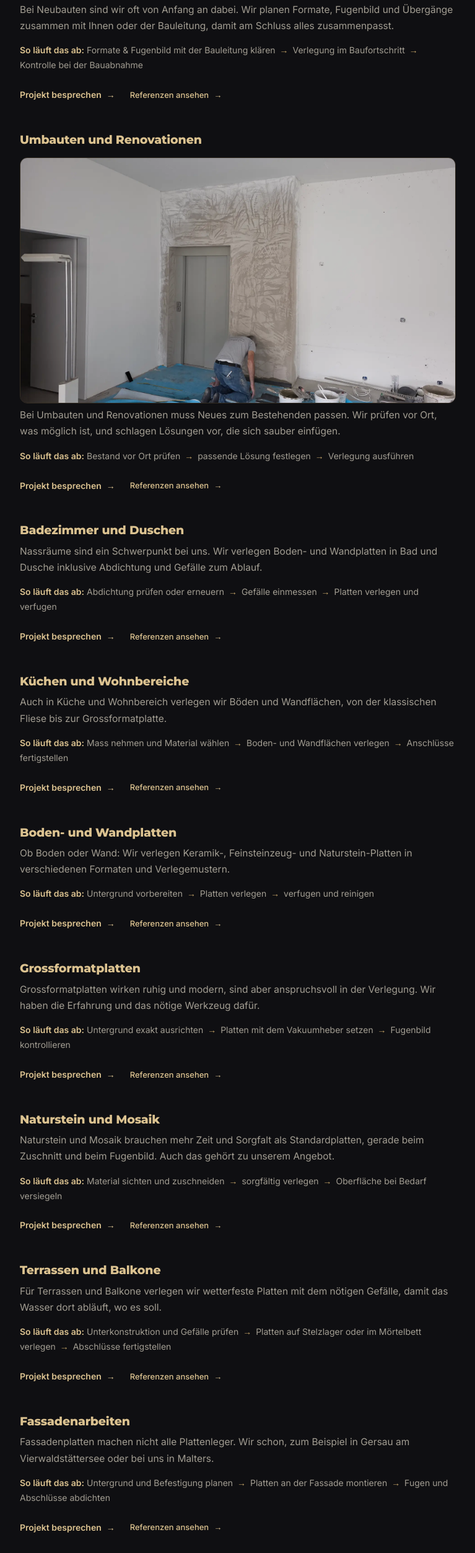
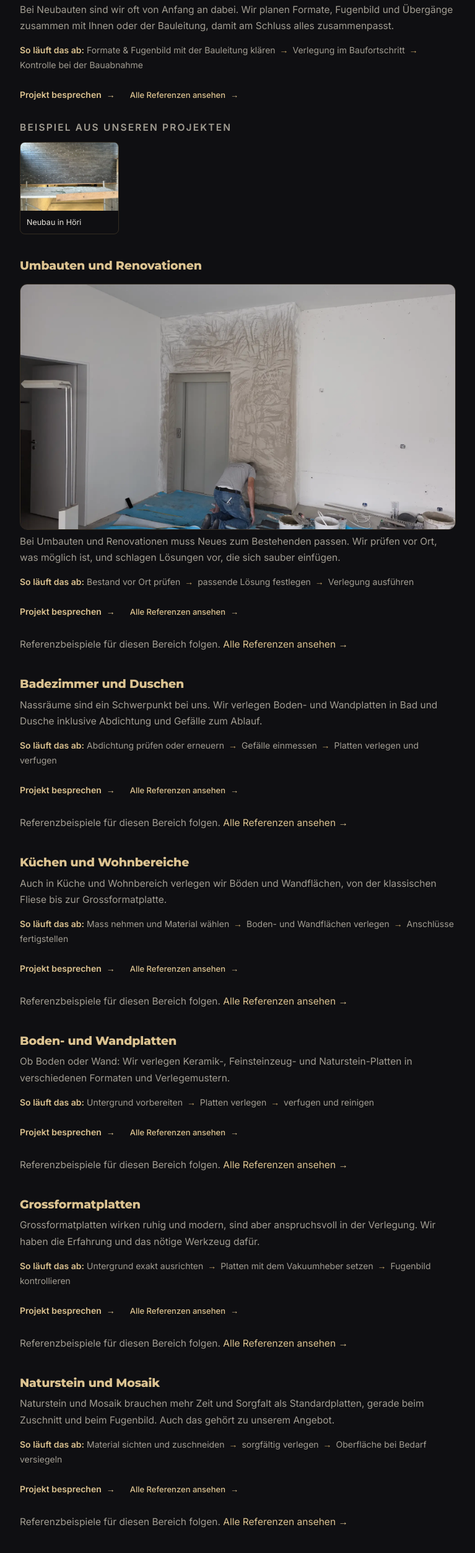
Before and after one commit to lupstudios/sb-plattenleger-preview, a plain HTML site: page leistungen.html in a window 1280 px wide. Shown: the part 843-3349 px from the top of the page at 62% size, without its empty margins (256-1023 px from the left). Drawn offline with Linux system fonts and the light colour scheme.

Commit message:
v2.11: Karten verlinken direkt zur Leistung + Referenz-Beispiele
Co-Authored-By: Claude Fable 5 <noreply@anthropic.com>

```diff
--- a/leistungen.html
+++ b/leistungen.html
@@ -28,62 +28,73 @@
   <h1>Unsere Leistungen als Plattenleger in der <em>Region Luzern</em></h1>
   <p class="intro">Wir übernehmen Plattenarbeiten für Neubauten, Umbauten und Renovationen: im Bad, in der Küche, am Boden und an der Fassade. Hier finden Sie die Übersicht.</p>
 
-  <h2>Neubauten</h2>
+  <h2 id="neubauten">Neubauten</h2>
   <div class="legal-img"><img src="assets/img/svc_neubau.webp" alt="Neubau mit Grossformat-Platten" width="800" height="600" loading="lazy"></div>
   <p>Bei Neubauten sind wir oft von Anfang an dabei. Wir planen Formate, Fugenbild und Übergänge zusammen mit Ihnen oder der Bauleitung, damit am Schluss alles zusammenpasst.</p>
   <p class="svc-steps"><b>So läuft das ab:</b> Formate &amp; Fugenbild mit der Bauleitung klären <span class="arrow" aria-hidden="true">→</span> Verlegung im Baufortschritt <span class="arrow" aria-hidden="true">→</span> Kontrolle bei der Bauabnahme</p>
-  <p class="svc-cta"><a href="index.html#offerte" class="tlink">Projekt besprechen <span class="arrow" aria-hidden="true">→</span></a><a href="referenzen.html" class="tlink tlink-sub">Referenzen ansehen <span class="arrow" aria-hidden="true">→</span></a></p>
+  <p class="svc-cta"><a href="index.html#offerte" class="tlink">Projekt besprechen <span class="arrow" aria-hidden="true">→</span></a><a href="referenzen.html" class="tlink tlink-sub">Alle Referenzen ansehen <span class="arrow" aria-hidden="true">→</span></a></p>
+  <div class="svc-examples" data-cat="neubauten"></div>
 
-  <h2>Umbauten und Renovationen</h2>
+  <h2 id="umbauten-renovationen">Umbauten und Renovationen</h2>
   <div class="legal-img"><img src="assets/img/svc_renovation.webp" alt="Renovation eines Wohnraums" width="800" height="600" loading="lazy"></div>
   <p>Bei Umbauten und Renovationen muss Neues zum Bestehenden passen. Wir prüfen vor Ort, was möglich ist, und schlagen Lösungen vor, die sich sauber einfügen.</p>
   <p class="svc-steps"><b>So läuft das ab:</b> Bestand vor Ort prüfen <span class="arrow" aria-hidden="true">→</span> passende Lösung festlegen <span class="arrow" aria-hidden="true">→</span> Verlegung ausführen</p>
-  <p class="svc-cta"><a href="index.html#offerte" class="tlink">Projekt besprechen <span class="arrow" aria-hidden="true">→</span></a><a href="referenzen.html" class="tlink tlink-sub">Referenzen ansehen <span class="arrow" aria-hidden="true">→</span></a></p>
+  <p class="svc-cta"><a href="index.html#offerte" class="tlink">Projekt besprechen <span class="arrow" aria-hidden="true">→</span></a><a href="referenzen.html" class="tlink tlink-sub">Alle Referenzen ansehen <span class="arrow" aria-hidden="true">→</span></a></p>
+  <div class="svc-examples" data-cat="umbauten-renovationen"></div>
 
-  <h2>Badezimmer und Duschen</h2>
+  <h2 id="bad-duschen">Badezimmer und Duschen</h2>
   <p>Nassräume sind ein Schwerpunkt bei uns. Wir verlegen Boden- und Wandplatten in Bad und Dusche inklusive Abdichtung und Gefälle zum Ablauf.</p>
   <p class="svc-steps"><b>So läuft das ab:</b> Abdichtung prüfen oder erneuern <span class="arrow" aria-hidden="true">→</span> Gefälle einmessen <span class="arrow" aria-hidden="true">→</span> Platten verlegen und verfugen</p>
-  <p class="svc-cta"><a href="index.html#offerte" class="tlink">Projekt besprechen <span class="arrow" aria-hidden="true">→</span></a><a href="referenzen.html" class="tlink tlink-sub">Referenzen ansehen <span class="arrow" aria-hidden="true">→</span></a></p>
+  <p class="svc-cta"><a href="index.html#offerte" class="tlink">Projekt besprechen <span class="arrow" aria-hidden="true">→</span></a><a href="referenzen.html" class="tlink tlink-sub">Alle Referenzen ansehen <span class="arrow" aria-hidden="true">→</span></a></p>
+  <div class="svc-examples" data-cat="bad-duschen"></div>
 
-  <h2>Küchen und Wohnbereiche</h2>
+  <h2 id="kueche-wohnbereiche">Küchen und Wohnbereiche</h2>
   <p>Auch in Küche und Wohnbereich verlegen wir Böden und Wandflächen, von der klassischen Fliese bis zur Grossformatplatte.</p>
   <p class="svc-steps"><b>So läuft das ab:</b> Mass nehmen und Material wählen <span class="arrow" aria-hidden="true">→</span> Boden- und Wandflächen verlegen <span class="arrow" aria-hidden="true">→</span> Anschlüsse fertigstellen</p>
-  <p class="svc-cta"><a href="index.html#offerte" class="tlink">Projekt besprechen <span class="arrow" aria-hidden="true">→</span></a><a href="referenzen.html" class="tlink tlink-sub">Referenzen ansehen <span class="arrow" aria-hidden="true">→</span></a></p>
+  <p class="svc-cta"><a href="index.html#offerte" class="tlink">Projekt besprechen <span class="arrow" aria-hidden="true">→</span></a><a href="referenzen.html" class="tlink tlink-sub">Alle Referenzen ansehen <span class="arrow" aria-hidden="true">→</span></a></p>
+  <div class="svc-examples" data-cat="kueche-wohnbereiche"></div>
 
-  <h2>Boden- und Wandplatten</h2>
+  <h2 id="boden-wandplatten">Boden- und Wandplatten</h2>
   <p>Ob Boden oder Wand: Wir verlegen Keramik-, Feinsteinzeug- und Naturstein-Platten in verschiedenen Formaten und Verlegemustern.</p>
   <p class="svc-steps"><b>So läuft das ab:</b> Untergrund vorbereiten <span class="arrow" aria-hidden="true">→</span> Platten verlegen <span class="arrow" aria-hidden="true">→</span> verfugen und reinigen</p>
-  <p class="svc-cta"><a href="index.html#offerte" class="tlink">Projekt besprechen <span class="arrow" aria-hidden="true">→</span></a><a href="referenzen.html" class="tlink tlink-sub">Referenzen ansehen <span class="arrow" aria-hidden="true">→</span></a></p>
+  <p class="svc-cta"><a href="index.html#offerte" class="tlink">Projekt besprechen <span class="arrow" aria-hidden="true">→</span></a><a href="referenzen.html" class="tlink tlink-sub">Alle Referenzen ansehen <span class="arrow" aria-hidden="true">→</span></a></p>
+  <div class="svc-examples" data-cat="boden-wandplatten"></div>
 
-  <h2>Grossformatplatten</h2>
+  <h2 id="grossformatplatten">Grossformatplatten</h2>
   <p>Grossformatplatten wirken ruhig und modern, sind aber anspruchsvoll in der Verlegung. Wir haben die Erfahrung und das nötige Werkzeug dafür.</p>
   <p class="svc-steps"><b>So läuft das ab:</b> Untergrund exakt ausrichten <span class="arrow" aria-hidden="true">→</span> Platten mit dem Vakuumheber setzen <span class="arrow" aria-hidden="true">→</span> Fugenbild kontrollieren</p>
-  <p class="svc-cta"><a href="index.html#offerte" class="tlink">Projekt besprechen <span class="arrow" aria-hidden="true">→</span></a><a href="referenzen.html" class="tlink tlink-sub">Referenzen ansehen <span class="arrow" aria-hidden="true">→</span></a></p>
+  <p class="svc-cta"><a href="index.html#offerte" class="tlink">Projekt besprechen <span class="arrow" aria-hidden="true">→</span></a><a href="referenzen.html" class="tlink tlink-sub">Alle Referenzen ansehen <span class="arrow" aria-hidden="true">→</span></a></p>
+  <div class="svc-examples" data-cat="grossformatplatten"></div>
 
-  <h2>Naturstein und Mosaik</h2>
+  <h2 id="naturstein-mosaik">Naturstein und Mosaik</h2>
   <p>Naturstein und Mosaik brauchen mehr Zeit und Sorgfalt als Standardplatten, gerade beim Zuschnitt und beim Fugenbild. Auch das gehört zu unserem Angebot.</p>
   <p class="svc-steps"><b>So läuft das ab:</b> Material sichten und zuschneiden <span class="arrow" aria-hidden="true">→</span> sorgfältig verlegen <span class="arrow" aria-hidden="true">→</span> Oberfläche bei Bedarf versiegeln</p>
-  <p class="svc-cta"><a href="index.html#offerte" class="tlink">Projekt besprechen <span class="arrow" aria-hidden="true">→</span></a><a href="referenzen.html" class="tlink tlink-sub">Referenzen ansehen <span class="arrow" aria-hidden="true">→</span></a></p>
+  <p class="svc-cta"><a href="index.html#offerte" class="tlink">Projekt besprechen <span class="arrow" aria-hidden="true">→</span></a><a href="referenzen.html" class="tlink tlink-sub">Alle Referenzen ansehen <span class="arrow" aria-hidden="true">→</span></a></p>
+  <div class="svc-examples" data-cat="naturstein-mosaik"></div>
 
-  <h2>Terrassen und Balkone</h2>
+  <h2 id="terrassen-balkone">Terrassen und Balkone</h2>
   <p>Für Terrassen und Balkone verlegen wir wetterfeste Platten mit dem nötigen Gefälle, damit das Wasser dort abläuft, wo es soll.</p>
   <p class="svc-steps"><b>So läuft das ab:</b> Unterkonstruktion und Gefälle prüfen <span class="arrow" aria-hidden="true">→</span> Platten auf Stelzlager oder im Mörtelbett verlegen <span class="arrow" aria-hidden="true">→</span> Abschlüsse fertigstellen</p>
-  <p class="svc-cta"><a href="index.html#offerte" class="tlink">Projekt besprechen <span class="arrow" aria-hidden="true">→</span></a><a href="referenzen.html" class="tlink tlink-sub">Referenzen ansehen <span class="arrow" aria-hidden="true">→</span></a></p>
+  <p class="svc-cta"><a href="index.html#offerte" class="tlink">Projekt besprechen <span class="arrow" aria-hidden="true">→</span></a><a href="referenzen.html" class="tlink tlink-sub">Alle Referenzen ansehen <span class="arrow" aria-hidden="true">→</span></a></p>
+  <div class="svc-examples" data-cat="terrassen-balkone"></div>
 
-  <h2>Fassadenarbeiten</h2>
+  <h2 id="fassadenarbeiten">Fassadenarbeiten</h2>
   <p>Fassadenplatten machen nicht alle Plattenleger. Wir schon, zum Beispiel in Gersau am Vierwaldstättersee oder bei uns in Malters.</p>
   <p class="svc-steps"><b>So läuft das ab:</b> Untergrund und Befestigung planen <span class="arrow" aria-hidden="true">→</span> Platten an der Fassade montieren <span class="arrow" aria-hidden="true">→</span> Fugen und Abschlüsse abdichten</p>
-  <p class="svc-cta"><a href="index.html#offerte" class="tlink">Projekt besprechen <span class="arrow" aria-hidden="true">→</span></a><a href="referenzen.html" class="tlink tlink-sub">Referenzen ansehen <span class="arrow" aria-hidden="true">→</span></a></p>
+  <p class="svc-cta"><a href="index.html#offerte" class="tlink">Projekt besprechen <span class="arrow" aria-hidden="true">→</span></a><a href="referenzen.html" class="tlink tlink-sub">Alle Referenzen ansehen <span class="arrow" aria-hidden="true">→</span></a></p>
+  <div class="svc-examples" data-cat="fassadenarbeiten"></div>
 
-  <h2>Reparatur- und Ausbesserungsarbeiten</h2>
+  <h2 id="reparatur-ausbesserung">Reparatur- und Ausbesserungsarbeiten</h2>
   <p>Nicht jede beschädigte oder lose Platte braucht eine ganze Neuverlegung. Oft reicht eine gezielte Reparatur, das schauen wir uns gerne vor Ort an.</p>
   <p class="svc-steps"><b>So läuft das ab:</b> Schaden vor Ort begutachten <span class="arrow" aria-hidden="true">→</span> passendes Material beschaffen <span class="arrow" aria-hidden="true">→</span> Platte austauschen und verfugen</p>
-  <p class="svc-cta"><a href="index.html#offerte" class="tlink">Projekt besprechen <span class="arrow" aria-hidden="true">→</span></a><a href="referenzen.html" class="tlink tlink-sub">Referenzen ansehen <span class="arrow" aria-hidden="true">→</span></a></p>
+  <p class="svc-cta"><a href="index.html#offerte" class="tlink">Projekt besprechen <span class="arrow" aria-hidden="true">→</span></a><a href="referenzen.html" class="tlink tlink-sub">Alle Referenzen ansehen <span class="arrow" aria-hidden="true">→</span></a></p>
+  <div class="svc-examples" data-cat="reparatur-ausbesserung"></div>
 
-  <h2>Trockeneisreinigung</h2>
+  <h2 id="trockeneisreinigung">Trockeneisreinigung</h2>
   <p>Als Zusatzleistung bieten wir Trockeneisreinigung an: eine schonende Reinigung von Platten und Fassaden ohne Wasser und ohne Chemie.</p>
   <p class="svc-steps"><b>So läuft das ab:</b> Fläche prüfen <span class="arrow" aria-hidden="true">→</span> mit Trockeneis reinigen <span class="arrow" aria-hidden="true">→</span> Ergebnis kontrollieren</p>
-  <p class="svc-cta"><a href="index.html#offerte" class="tlink">Projekt besprechen <span class="arrow" aria-hidden="true">→</span></a><a href="referenzen.html" class="tlink tlink-sub">Referenzen ansehen <span class="arrow" aria-hidden="true">→</span></a></p>
+  <p class="svc-cta"><a href="index.html#offerte" class="tlink">Projekt besprechen <span class="arrow" aria-hidden="true">→</span></a><a href="referenzen.html" class="tlink tlink-sub">Alle Referenzen ansehen <span class="arrow" aria-hidden="true">→</span></a></p>
+  <div class="svc-examples" data-cat="trockeneisreinigung"></div>
 
   <div class="cta-row">
     <a href="index.html#offerte" class="btn btn-gold">Offerte anfordern <span class="arrow" aria-hidden="true">→</span></a>
@@ -93,5 +104,33 @@
 
 <footer class="legal-foot">© 2026 S.B. Plattenleger GmbH · Malters · <a href="kontakt.html" style="color:inherit">Kontakt</a> · <a href="impressum.html" style="color:inherit">Impressum</a></footer>
 
+<script>
+(() => {
+  // Zeigt zu jeder Leistung passende Referenz-Beispiele, sofern Projekte mit passendem Tag vorhanden sind
+  const TAG_MAP = { 'Neubau': 'neubauten', 'Renovation': 'umbauten-renovationen', 'Bad': 'bad-duschen', 'Fassade': 'fassadenarbeiten' };
+  const esc = (s) => String(s).replace(/[&<>"']/g, c => ({ '&': '&amp;', '<': '&lt;', '>': '&gt;', '"': '&quot;', "'": '&#39;' }[c]));
+  fetch('projects.json', { cache: 'no-store' })
+    .then(r => { if (!r.ok) throw new Error('load failed'); return r.json(); })
+    .then(data => {
+      const projekte = Array.isArray(data.projekte) ? data.projekte : [];
+      const byCat = {};
+      projekte.forEach(p => { const cat = TAG_MAP[p.tag]; if (cat) (byCat[cat] = byCat[cat] || []).push(p); });
+      document.querySelectorAll('.svc-examples').forEach(box => {
+        const items = byCat[box.dataset.cat];
+        if (items && items.length) {
+          box.innerHTML = '<p class="ex-label">Beispiel aus unseren Projekten</p><div class="ex-row">'
+            + items.slice(0, 2).map(p => (
+              '<a class="ex-tile" href="referenzen.html">'
+              + '<img src="' + esc(p.bild) + '" alt="' + esc(p.alt || p.titel) + '" loading="lazy">'
+              + '<span>' + esc(p.titel) + '</span></a>'
+            )).join('') + '</div>';
+        } else {
+          box.innerHTML = '<p class="ex-empty">Referenzbeispiele für diesen Bereich folgen. <a href="referenzen.html">Alle Referenzen ansehen →</a></p>';
+        }
+      });
+    })
+    .catch(() => {});
+})();
+</script>
 </body>
 </html>
--- a/styles.css
+++ b/styles.css
@@ -343,6 +343,16 @@ body.loaded .e-5{transition-delay:1.15s}
 .legal .svc-steps b{color:var(--gold-light);font-weight:600}
 .legal .svc-steps .arrow{margin:0 3px;color:var(--gold)}
 .legal .svc-cta{display:flex;flex-wrap:wrap;gap:24px;margin-top:14px}
+.svc-examples{margin-top:18px}
+.ex-label{font-size:11px;font-weight:700;letter-spacing:.14em;text-transform:uppercase;color:var(--gold);margin-bottom:10px}
+.ex-row{display:flex;flex-wrap:wrap;gap:14px}
+.ex-tile{display:block;width:160px;border:1px solid rgba(194,162,103,.2);border-radius:8px;overflow:hidden;transition:border-color .25s}
+.ex-tile:hover{border-color:var(--gold)}
+.ex-tile img{display:block;width:100%;height:110px;object-fit:cover}
+.ex-tile span{display:block;padding:8px 10px;font-size:12.5px;color:var(--text)}
+.ex-empty{font-size:14px;color:var(--muted)}
+.ex-empty a{color:var(--gold-light)}
+.ex-empty a:hover{text-decoration:underline}
 .ref-item{margin-bottom:56px;padding-top:36px;border-top:1px solid rgba(194,162,103,.14)}
 .ref-item:first-of-type{padding-top:0;border-top:none}
 .ref-item:last-child{margin-bottom:8px}
```
Also changed, not shown: index.html (+33 -11 lines).
